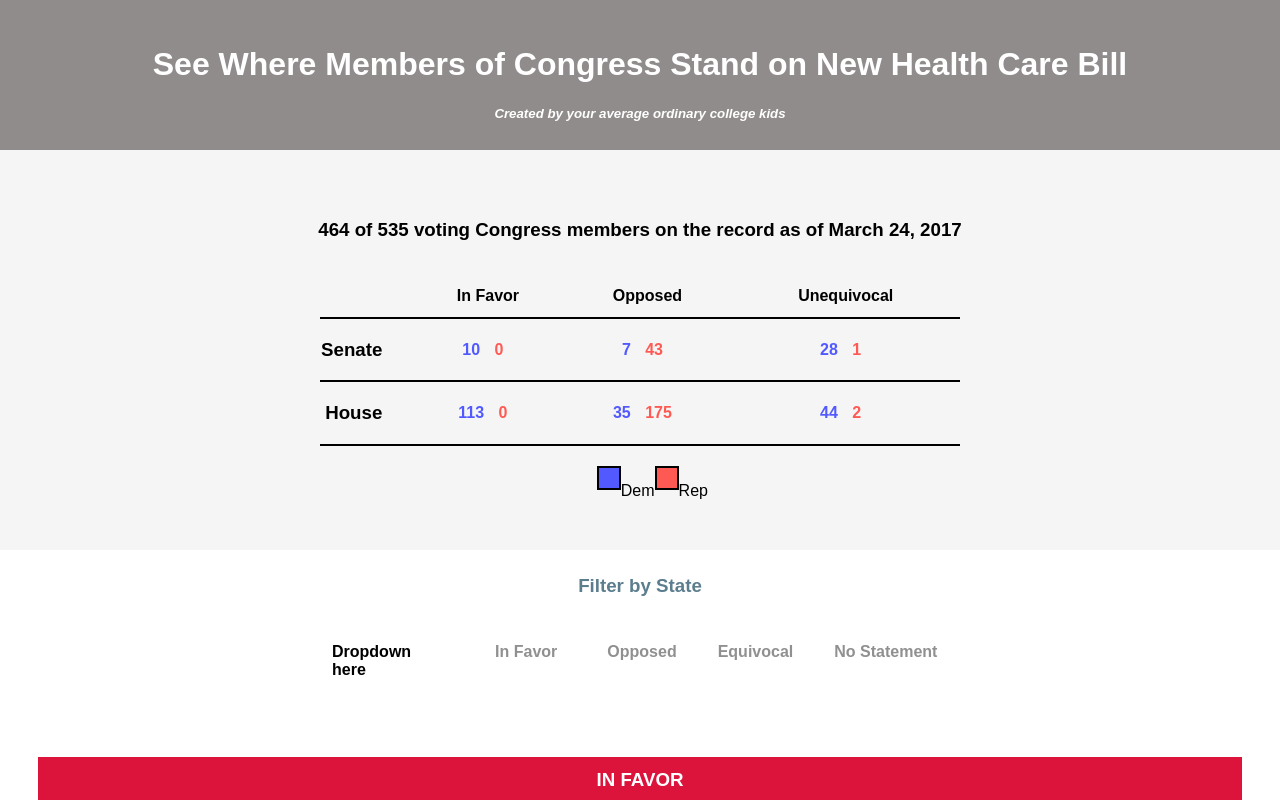
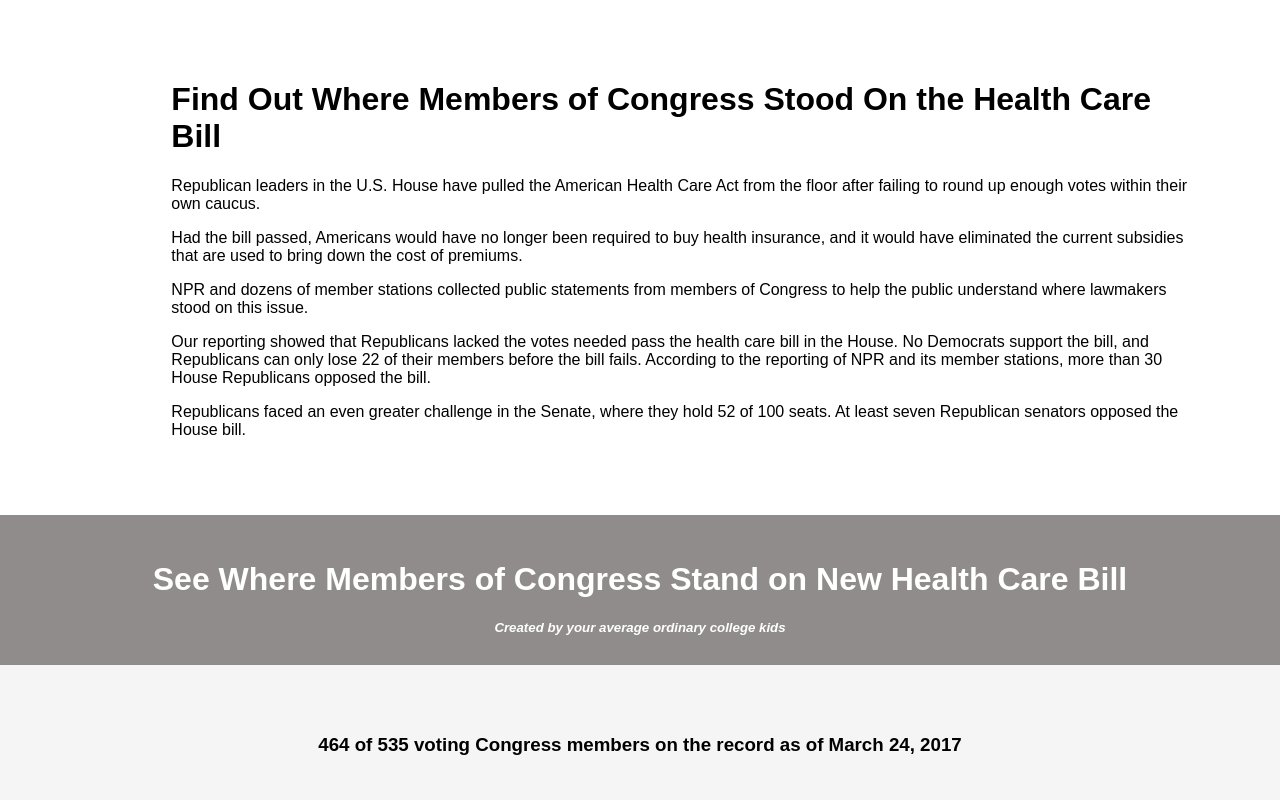
Before and after one commit to MagicWilliams/studio-legislator-tracker, a React (Create React App) app: page / in a window 1280 px wide. Shown: the top 800 px of the page. Built offline with nearby package versions, Linux system fonts and the light colour scheme.

Commit message:
Created HeadlineSummary component
This component contains a summary of the issue. I also included a
headline in order to replicate the NPR site.

```diff
--- a/src/App.js
+++ b/src/App.js
@@ -5,12 +5,14 @@ import './global-vars.css';
 import Banner from './components/Banner/Banner';
 import Stances from './components/Stances/Stances';
 import FilterByState from './components/FilterByState/FilterByState';
+import HeadlineSummary from './components/HeadlineSummary/HeadlineSummary.js';
 
 class App extends Component {
 
   render() {
     return (
     	<div>
+          <HeadlineSummary />
 	        <Banner />
           <FilterByState />
 	        <Stances />
--- /dev/null
+++ b/src/components/HeadlineSummary/HeadlineSummary.css
@@ -0,0 +1,3 @@
+.HeadlineSummary {
+  padding: 60px;
+}
--- /dev/null
+++ b/src/components/HeadlineSummary/HeadlineSummary.js
@@ -0,0 +1,49 @@
+import React, { Component } from 'react';
+import { Grid, Row, Col } from 'react-flexbox-grid';
+import './HeadlineSummary.css';
+
+class HeadlineSummary extends Component {
+  constructor(props) {
+    super(props);
+    this.state = {
+    }
+
+  }
+
+  render() {
+    return (
+      <div className="HeadlineSummary">
+        <Grid fluid>
+            <Row>
+              <Col xs={11} xsOffset={1}>
+                <h1> Find Out Where Members of Congress Stood On the Health Care Bill </h1>
+
+                <p>
+                Republican leaders in the U.S. House have pulled the American Health Care Act from the floor after failing to round up enough votes within their own caucus.
+                </p>
+
+                <p>
+                Had the bill passed, Americans would have no longer been required to buy health insurance, and it would have eliminated the current subsidies that are used to bring down the cost of premiums.
+                </p>
+
+                <p>
+                NPR and dozens of member stations collected public statements from members of Congress to help the public understand where lawmakers stood on this issue.
+                </p>
+
+                <p>
+                Our reporting showed that Republicans lacked the votes needed pass the health care bill in the House. No Democrats support the bill, and Republicans can only lose 22 of their members before the bill fails. According to the reporting of NPR and its member stations, more than 30 House Republicans opposed the bill.
+                </p>
+
+                <p>
+                Republicans faced an even greater challenge in the Senate, where they hold 52 of 100 seats. At least seven Republican senators opposed the House bill.
+                </p>
+              </Col>
+
+            </Row>
+        </Grid>
+      </div>
+    );
+  }
+}
+
+export default HeadlineSummary;
```
